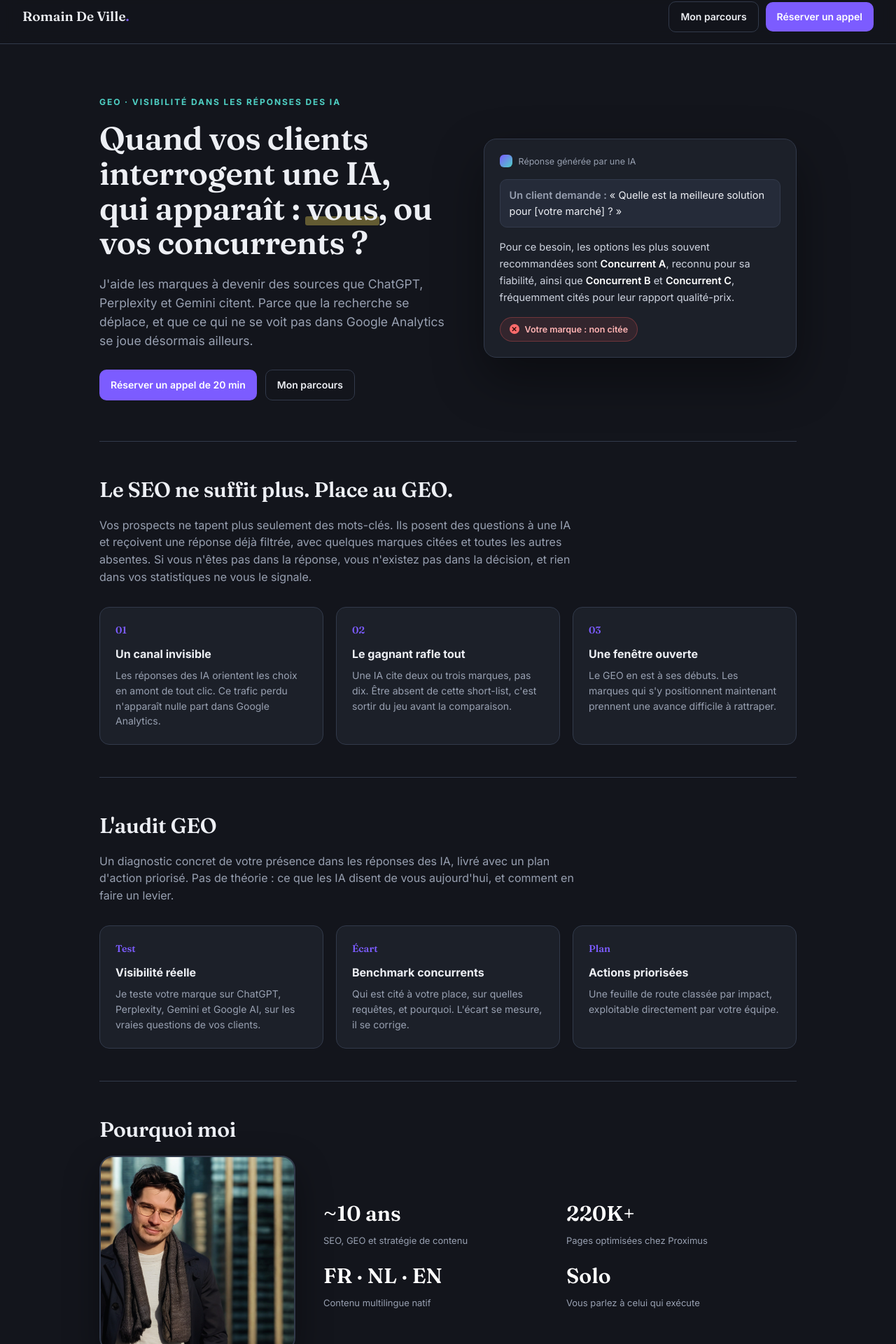
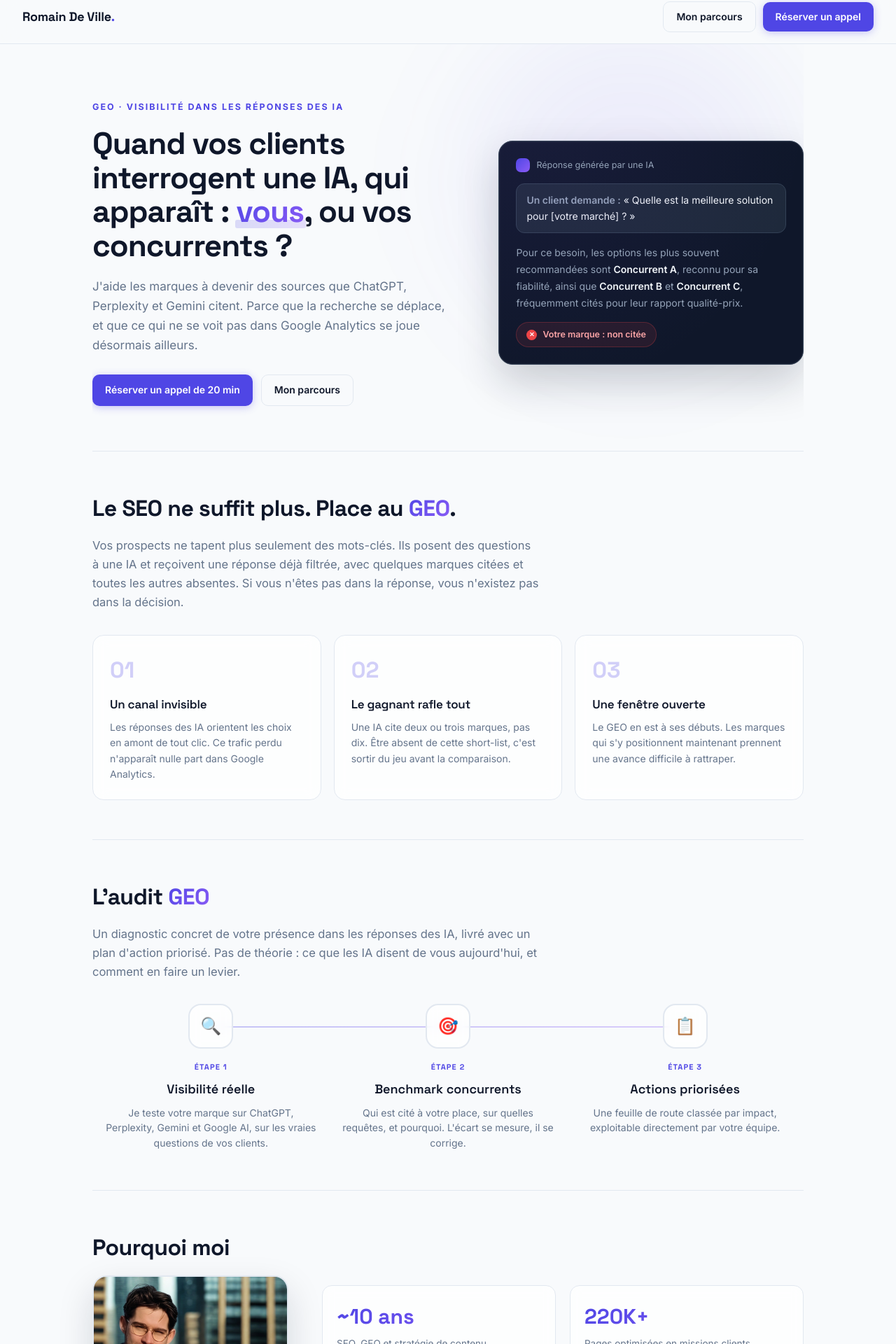
Before and after one commit to RomainDeVille/romaindeville.eu, a Next.js app: page / in a window 1280 px wide. Shown: the part 14-1934 px from the top of the page at 70% size. Built offline with nearby package versions, Linux system fonts and the light colour scheme; no server answers.

Commit message:
redesign: light theme, Space Grotesk, glassmorphism, timeline audit, gradient accents

```diff
--- a/src/app/globals.css
+++ b/src/app/globals.css
@@ -1,40 +1,39 @@
 :root {
-  --bg: #13151c;
-  --panel: #1c2029;
-  --panel2: #252b39;
-  --line: #323a4b;
-  --text: #edeff4;
-  --muted: #98a0b1;
-  --accent: #7c5cff;
-  --accent2: #4fd1c5;
-  --mark: #ffe45e;
-  --sans: "Inter", system-ui, -apple-system, Segoe UI, Roboto, sans-serif;
-  --serif: "Fraunces", Georgia, "Times New Roman", serif;
+  --bg: #F8FAFC;
+  --bg-dark: #0F172A;
+  --bg-dark2: #1E293B;
+  --panel: #FFFFFF;
+  --panel-glass: rgba(255, 255, 255, 0.72);
+  --line: #E2E8F0;
+  --line-dark: #334155;
+  --text: #0F172A;
+  --text-on-dark: #F1F5F9;
+  --muted: #64748B;
+  --muted-dark: #94A3B8;
+  --accent: #4F46E5;
+  --accent2: #8B5CF6;
+  --accent-glow: rgba(79, 70, 229, 0.15);
+  --danger: #EF4444;
+  --sans: "Inter", system-ui, -apple-system, sans-serif;
+  --heading: "Space Grotesk", system-ui, sans-serif;
 }
 
-* {
-  box-sizing: border-box;
-}
+* { box-sizing: border-box; }
 
-html,
-body {
-  margin: 0;
-  padding: 0;
-}
+html { scroll-behavior: smooth; }
+
+html, body { margin: 0; padding: 0; }
 
 body {
   background: var(--bg);
   color: var(--text);
   font-family: var(--sans);
-  font-size: 15px;
-  line-height: 1.55;
+  font-size: 15.5px;
+  line-height: 1.6;
   -webkit-font-smoothing: antialiased;
 }
 
-a {
-  color: inherit;
-  text-decoration: none;
-}
+a { color: inherit; text-decoration: none; }
 
 /* ===== NAV ===== */
 .nav {
@@ -45,36 +44,32 @@
   align-items: center;
   justify-content: space-between;
   padding: 16px 32px;
-  background: rgba(19, 21, 28, 0.82);
-  backdrop-filter: blur(10px);
+  background: rgba(248, 250, 252, 0.8);
+  backdrop-filter: blur(14px);
   border-bottom: 1px solid var(--line);
 }
 
 .nav .name {
-  font-family: var(--serif);
-  font-weight: 600;
-  font-size: 19px;
+  font-family: var(--heading);
+  font-weight: 700;
+  font-size: 18px;
+  letter-spacing: -0.3px;
 }
 
-.nav .name .dot {
-  color: var(--accent);
-}
+.nav .name .dot { color: var(--accent); }
 
-.nav .right {
-  display: flex;
-  gap: 10px;
-  align-items: center;
-}
+.nav .right { display: flex; gap: 10px; align-items: center; }
 
+/* ===== BUTTONS ===== */
 .btn {
   border: 0;
   border-radius: 10px;
-  padding: 10px 16px;
+  padding: 10px 18px;
   font-family: var(--sans);
   font-weight: 600;
   font-size: 14px;
   cursor: pointer;
-  transition: 0.15s;
+  transition: all 0.2s ease;
   display: inline-flex;
   align-items: center;
   gap: 7px;
@@ -84,10 +79,13 @@
 .btn-primary {
   background: var(--accent);
   color: #fff;
+  box-shadow: 0 2px 12px rgba(79, 70, 229, 0.3);
 }
 
 .btn-primary:hover {
-  background: #6a4af0;
+  background: #4338CA;
+  box-shadow: 0 4px 20px rgba(79, 70, 229, 0.45);
+  transform: translateY(-1px);
 }
 
 .btn-ghost {
@@ -98,40 +96,81 @@
 
 .btn-ghost:hover {
   border-color: var(--accent);
+  color: var(--accent);
+}
+
+/* Dark variant */
+.dark .btn-ghost {
+  color: var(--text-on-dark);
+  border-color: var(--line-dark);
+}
+
+.dark .btn-ghost:hover {
+  border-color: var(--accent2);
+  color: var(--accent2);
 }
 
 /* ===== LAYOUT ===== */
 .wrap {
-  max-width: 1060px;
+  max-width: 1080px;
   margin: 0 auto;
   padding: 0 32px;
 }
 
 /* ===== HERO ===== */
 .hero {
-  padding: 74px 0 58px;
+  position: relative;
+  padding: 80px 0 64px;
   display: grid;
-  grid-template-columns: 1.05fr 0.95fr;
-  gap: 54px;
+  grid-template-columns: 1.1fr 0.9fr;
+  gap: 48px;
   align-items: center;
+  overflow: hidden;
+}
+
+/* Gradient aura behind hero */
+.hero::before {
+  content: "";
+  position: absolute;
+  top: -120px;
+  right: -80px;
+  width: 600px;
+  height: 600px;
+  background: radial-gradient(circle, rgba(139, 92, 246, 0.1) 0%, rgba(79, 70, 229, 0.06) 40%, transparent 70%);
+  filter: blur(60px);
+  pointer-events: none;
+  animation: aura-drift 8s ease-in-out infinite alternate;
+}
+
+@keyframes aura-drift {
+  0% { transform: translate(0, 0) scale(1); }
+  100% { transform: translate(-30px, 20px) scale(1.05); }
 }
 
 .eyebrow {
-  font-size: 12px;
+  font-size: 12.5px;
   letter-spacing: 0.16em;
   text-transform: uppercase;
-  color: var(--accent2);
+  color: var(--accent);
   font-weight: 700;
   margin-bottom: 18px;
 }
 
 h1.title {
-  font-family: var(--serif);
-  font-weight: 600;
-  font-size: 46px;
-  line-height: 1.08;
+  font-family: var(--heading);
+  font-weight: 700;
+  font-size: 44px;
+  line-height: 1.1;
   margin: 0 0 20px;
-  letter-spacing: -0.5px;
+  letter-spacing: -1px;
+  color: var(--text);
+}
+
+.gradient-text {
+  background: linear-gradient(135deg, var(--accent), var(--accent2));
+  -webkit-background-clip: text;
+  -webkit-text-fill-color: transparent;
+  background-clip: text;
 }
 
 .mark {
@@ -145,9 +184,9 @@
   left: -2px;
   right: -2px;
   bottom: 4px;
-  height: 13px;
-  background: var(--mark);
-  opacity: 0.34;
+  height: 12px;
+  background: linear-gradient(90deg, var(--accent), var(--accent2));
+  opacity: 0.18;
   z-index: -1;
   border-radius: 3px;
   transform: scaleX(0);
@@ -156,16 +195,15 @@
 }
 
 @keyframes sweep {
-  to {
-    transform: scaleX(1);
-  }
+  to { transform: scaleX(1); }
 }
 
 .hero p.sub {
-  font-size: 17.5px;
+  font-size: 17px;
   color: var(--muted);
   max-width: 520px;
   margin: 0 0 28px;
+  line-height: 1.65;
 }
 
 .cta-row {
@@ -176,11 +214,25 @@
 
 /* ===== AI ANSWER MOCK ===== */
 .mock {
-  background: var(--panel);
-  border: 1px solid var(--line);
-  border-radius: 18px;
-  padding: 22px;
-  box-shadow: 0 30px 70px rgba(0, 0, 0, 0.4);
+  background: var(--bg-dark);
+  border: 1px solid var(--line-dark);
+  border-radius: 20px;
+  padding: 24px;
+  box-shadow: 0 25px 60px rgba(15, 23, 42, 0.2), 0 0 0 1px rgba(255, 255, 255, 0.05) inset;
+  position: relative;
+  overflow: hidden;
+}
+
+/* Subtle glow on mock */
+.mock::before {
+  content: "";
+  position: absolute;
+  top: -50%;
+  left: -50%;
+  width: 200%;
+  height: 200%;
+  background: radial-gradient(circle at 30% 20%, rgba(139, 92, 246, 0.08), transparent 50%);
+  pointer-events: none;
 }
 
 .mock .mhead {
@@ -188,55 +240,57 @@
   align-items: center;
   gap: 9px;
   font-size: 12.5px;
-  color: var(--muted);
+  color: var(--muted-dark);
   margin-bottom: 16px;
+  position: relative;
 }
 
 .mock .spark {
-  width: 18px;
-  height: 18px;
-  border-radius: 6px;
+  width: 20px;
+  height: 20px;
+  border-radius: 7px;
   background: linear-gradient(135deg, var(--accent), var(--accent2));
   display: inline-block;
 }
 
 .mock .q {
-  font-size: 14.5px;
-  color: var(--text);
-  background: var(--panel2);
-  border: 1px solid var(--line);
-  border-radius: 10px;
-  padding: 11px 13px;
+  font-size: 14px;
+  color: var(--text-on-dark);
+  background: var(--bg-dark2);
+  border: 1px solid var(--line-dark);
+  border-radius: 12px;
+  padding: 12px 14px;
   margin-bottom: 16px;
 }
 
 .mock .q b {
-  color: var(--muted);
+  color: var(--muted-dark);
   font-weight: 600;
 }
 
 .mock .a {
-  font-size: 14.5px;
-  line-height: 1.65;
-  color: #cfd4e0;
+  font-size: 14px;
+  line-height: 1.7;
+  color: var(--muted-dark);
+  position: relative;
 }
 
 .mock .a .cite {
-  position: relative;
-  color: #fff;
+  color: var(--text-on-dark);
   font-weight: 600;
   white-space: nowrap;
+  position: relative;
 }
 
 .mock .a .cite::after {
   content: "";
   position: absolute;
-  left: -2px;
-  right: -2px;
+  left: 0;
+  right: 0;
   bottom: 1px;
-  height: 9px;
-  background: var(--mark);
-  opacity: 0.32;
+  height: 8px;
+  background: linear-gradient(90deg, var(--accent), var(--accent2));
+  opacity: 0.25;
   z-index: -1;
   border-radius: 2px;
 }
@@ -248,46 +302,70 @@
   gap: 8px;
   font-size: 12.5px;
   font-weight: 600;
-  color: #ffb4b4;
-  background: rgba(255, 90, 90, 0.1);
-  border: 1px solid rgba(255, 90, 90, 0.3);
+  color: #FCA5A5;
+  background: rgba(239, 68, 68, 0.1);
+  border: 1px solid rgba(239, 68, 68, 0.25);
   border-radius: 999px;
-  padding: 7px 13px;
+  padding: 7px 14px;
+  animation: pulse-tag 2s ease-in-out infinite;
+}
+
+@keyframes pulse-tag {
+  0%, 100% { box-shadow: 0 0 0 0 rgba(239, 68, 68, 0); }
+  50% { box-shadow: 0 0 12px 2px rgba(239, 68, 68, 0.12); }
 }
 
 .mock .tag .x {
-  width: 14px;
-  height: 14px;
+  width: 15px;
+  height: 15px;
   border-radius: 50%;
-  background: #ff6b6b;
-  color: #2a0b0b;
+  background: var(--danger);
+  color: #fff;
   display: grid;
   place-items: center;
-  font-size: 10px;
+  font-size: 9px;
   font-weight: 800;
 }
 
 /* ===== SECTIONS ===== */
 section.block {
-  padding: 46px 0;
+  padding: 56px 0;
   border-top: 1px solid var(--line);
 }
 
+section.block.dark {
+  background: var(--bg-dark);
+  color: var(--text-on-dark);
+  border-top: none;
+  margin: 0 -9999px;
+  padding: 56px 9999px;
+}
+
 .block h2 {
-  font-family: var(--serif);
-  font-weight: 600;
-  font-size: 30px;
+  font-family: var(--heading);
+  font-weight: 700;
+  font-size: 32px;
   margin: 0 0 14px;
-  letter-spacing: -0.3px;
+  letter-spacing: -0.5px;
+}
+
+.block.dark h2 {
+  color: var(--text-on-dark);
 }
 
 .block .lead {
   color: var(--muted);
-  font-size: 16px;
-  max-width: 680px;
-  margin: 0 0 30px;
+  font-size: 16.5px;
+  max-width: 640px;
+  margin: 0 0 32px;
+  line-height: 1.65;
 }
 
+.block.dark .lead {
+  color: var(--muted-dark);
+}
+
+/* ===== CARDS ===== */
 .cards {
   display: grid;
   grid-template-columns: repeat(3, 1fr);
@@ -295,36 +373,151 @@
 }
 
 .card {
-  background: var(--panel);
+  background: var(--panel-glass);
+  backdrop-filter: blur(10px);
   border: 1px solid var(--line);
-  border-radius: 14px;
-  padding: 22px;
+  border-radius: 16px;
+  padding: 24px;
+  transition: all 0.25s ease;
+  position: relative;
+  overflow: hidden;
+}
+
+.card::before {
+  content: "";
+  position: absolute;
+  inset: 0;
+  border-radius: 16px;
+  padding: 1px;
+  background: linear-gradient(135deg, transparent, transparent);
+  -webkit-mask: linear-gradient(#fff 0 0) content-box, linear-gradient(#fff 0 0);
+  -webkit-mask-composite: xor;
+  mask-composite: exclude;
+  transition: background 0.3s ease;
+  pointer-events: none;
+}
+
+.card:hover {
+  transform: translateY(-3px);
+  box-shadow: 0 12px 32px rgba(79, 70, 229, 0.1);
+}
+
+.card:hover::before {
+  background: linear-gradient(135deg, var(--accent), var(--accent2));
 }
 
 .card .n {
-  font-family: var(--serif);
-  font-size: 14px;
+  font-family: var(--heading);
+  font-size: 32px;
+  font-weight: 700;
   color: var(--accent);
-  font-weight: 600;
+  opacity: 0.25;
   margin-bottom: 10px;
+  transition: opacity 0.25s;
+}
+
+.card:hover .n {
+  opacity: 0.6;
 }
 
 .card h3 {
-  font-size: 16px;
+  font-family: var(--heading);
+  font-size: 17px;
+  font-weight: 600;
   margin: 0 0 8px;
+  letter-spacing: -0.2px;
 }
 
 .card p {
   color: var(--muted);
   font-size: 14px;
   margin: 0;
+  line-height: 1.6;
 }
 
-/* ===== WHY GRID ===== */
+/* ===== AUDIT TIMELINE ===== */
+.timeline {
+  display: grid;
+  grid-template-columns: repeat(3, 1fr);
+  gap: 0;
+  position: relative;
+  margin-top: 8px;
+}
+
+.timeline::before {
+  content: "";
+  position: absolute;
+  top: 32px;
+  left: 16.66%;
+  right: 16.66%;
+  height: 2px;
+  background: linear-gradient(90deg, var(--accent), var(--accent2));
+  opacity: 0.3;
+}
+
+.step {
+  text-align: center;
+  padding: 0 16px;
+  position: relative;
+}
+
+.step-dot {
+  width: 64px;
+  height: 64px;
+  border-radius: 18px;
+  background: var(--panel-glass);
+  backdrop-filter: blur(8px);
+  border: 2px solid var(--line);
+  display: flex;
+  align-items: center;
+  justify-content: center;
+  margin: 0 auto 18px;
+  font-size: 24px;
+  transition: all 0.3s ease;
+  position: relative;
+  z-index: 2;
+}
+
+.step:hover .step-dot {
+  border-color: var(--accent);
+  box-shadow: 0 0 24px var(--accent-glow);
+  transform: scale(1.05);
+}
+
+.step-label {
+  font-family: var(--heading);
+  font-size: 11px;
+  font-weight: 700;
+  letter-spacing: 0.1em;
+  text-transform: uppercase;
+  color: var(--accent);
+  margin-bottom: 8px;
+}
+
+.step h3 {
+  font-family: var(--heading);
+  font-size: 18px;
+  font-weight: 600;
+  margin: 0 0 8px;
+}
+
+.step p {
+  color: var(--muted);
+  font-size: 14px;
+  margin: 0;
+  line-height: 1.55;
+}
+
+/* Arrow between steps */
+.step-arrow {
+  display: none;
+}
+
+/* ===== FACTS / STATS ===== */
 .why-grid {
   display: grid;
   grid-template-columns: auto 1fr;
-  gap: 40px;
+  gap: 48px;
   align-items: center;
   margin-top: 8px;
 }
@@ -339,26 +532,48 @@
   border-radius: 20px;
   object-fit: cover;
   border: 2px solid var(--line);
-  box-shadow: 0 20px 50px rgba(0, 0, 0, 0.4);
+  box-shadow: 0 20px 50px rgba(15, 23, 42, 0.15);
+  transition: all 0.3s ease;
 }
 
-/* ===== FACTS ===== */
+.portrait:hover {
+  box-shadow: 0 24px 60px rgba(79, 70, 229, 0.15);
+  transform: scale(1.02);
+}
+
 .facts {
   display: grid;
   grid-template-columns: repeat(2, 1fr);
-  gap: 18px;
+  gap: 20px;
+}
+
+.fact {
+  background: var(--panel-glass);
+  backdrop-filter: blur(8px);
+  border: 1px solid var(--line);
+  border-radius: 14px;
+  padding: 20px;
+  transition: all 0.25s ease;
+}
+
+.fact:hover {
+  border-color: var(--accent);
+  box-shadow: 0 8px 24px var(--accent-glow);
 }
 
 .fact .v {
-  font-family: var(--serif);
+  font-family: var(--heading);
   font-size: 30px;
-  color: #fff;
-  font-weight: 600;
+  font-weight: 700;
+  background: linear-gradient(135deg, var(--accent), var(--accent2));
+  -webkit-background-clip: text;
+  -webkit-text-fill-color: transparent;
+  background-clip: text;
 }
 
 .fact .k {
   color: var(--muted);
-  font-size: 13px;
+  font-size: 13.5px;
   margin-top: 4px;
 }
 
@@ -366,7 +581,7 @@
 .clients-row {
   display: flex;
   flex-wrap: wrap;
-  gap: 14px;
+  gap: 12px;
   margin-top: 12px;
 }
 
@@ -374,30 +589,63 @@
   background: var(--panel);
   border: 1px solid var(--line);
   border-radius: 999px;
-  padding: 10px 18px;
+  padding: 10px 20px;
   font-size: 14px;
   font-weight: 500;
-  color: var(--text);
+  color: var(--muted);
+  transition: all 0.25s ease;
+}
+
+.client-tag:hover {
+  color: var(--accent);
+  border-color: var(--accent);
+  box-shadow: 0 4px 16px var(--accent-glow);
 }
 
 /* ===== CLOSER ===== */
 .closer {
+  background: var(--bg-dark);
+  color: var(--text-on-dark);
   text-align: center;
-  padding: 64px 0;
+  padding: 72px 32px;
+  margin: 0 calc(-50vw + 50%);
+  position: relative;
+  overflow: hidden;
+}
+
+.closer::before {
+  content: "";
+  position: absolute;
+  top: 50%;
+  left: 50%;
+  transform: translate(-50%, -50%);
+  width: 500px;
+  height: 500px;
+  background: radial-gradient(circle, rgba(139, 92, 246, 0.12), transparent 60%);
+  filter: blur(60px);
+  pointer-events: none;
 }
 
 .closer h2 {
-  font-size: 34px;
+  font-family: var(--heading);
+  font-size: 36px;
+  font-weight: 700;
   margin-bottom: 14px;
-  font-family: var(--serif);
-  font-weight: 600;
+  letter-spacing: -0.5px;
+  position: relative;
 }
 
 .closer p {
-  color: var(--muted);
-  max-width: 560px;
-  margin: 0 auto 26px;
-  font-size: 16px;
+  color: var(--muted-dark);
+  max-width: 520px;
+  margin: 0 auto 28px;
+  font-size: 16.5px;
+  line-height: 1.65;
+  position: relative;
+}
+
+.closer .btn-primary {
+  position: relative;
 }
 
 /* ===== FOOTER ===== */
@@ -410,27 +658,22 @@
 }
 
 footer.foot a {
-  color: var(--accent2);
-  transition: 0.15s;
+  color: var(--accent);
+  transition: 0.2s;
 }
 
 footer.foot a:hover {
-  color: var(--accent);
+  color: var(--accent2);
 }
 
-.foot-links {
-  margin-top: 8px;
-}
+.foot-links { margin-top: 8px; }
 
-.foot-sep {
-  margin: 0 6px;
-  opacity: 0.5;
-}
+.foot-sep { margin: 0 6px; opacity: 0.4; }
 
 .foot-copy {
   margin-top: 12px;
   font-size: 12px;
-  opacity: 0.6;
+  opacity: 0.5;
 }
 
 /* ===== PARCOURS ===== */
@@ -438,16 +681,14 @@
   padding: 64px 0 14px;
 }
 
-.phead .eyebrow {
-  margin-bottom: 14px;
-}
+.phead .eyebrow { margin-bottom: 14px; }
 
 .phead h1 {
-  font-family: var(--serif);
-  font-weight: 600;
+  font-family: var(--heading);
+  font-weight: 700;
   font-size: 40px;
   margin: 0 0 16px;
-  letter-spacing: -0.4px;
+  letter-spacing: -0.5px;
 }
 
 .phead p {
@@ -455,6 +696,7 @@
   font-size: 17px;
   max-width: 620px;
   margin: 0;
+  line-height: 1.65;
 }
 
 .psec {
@@ -463,10 +705,11 @@
 }
 
 .psec h2 {
+  font-family: var(--heading);
   font-size: 12px;
   letter-spacing: 0.14em;
   text-transform: uppercase;
-  color: var(--accent2);
+  color: var(--accent);
   font-weight: 700;
   margin: 0 0 24px;
 }
@@ -477,6 +720,11 @@
   padding-left: 24px;
   border-left: 2px solid var(--line);
   margin-bottom: 26px;
+  transition: border-color 0.25s;
+}
+
+.exp:hover {
+  border-left-color: var(--accent);
 }
 
 .exp::before {
@@ -488,7 +736,12 @@
   height: 12px;
   border-radius: 50%;
   background: var(--accent);
-  border: 2px solid var(--bg);
+  border: 3px solid var(--bg);
+  transition: box-shadow 0.25s;
+}
+
+.exp:hover::before {
+  box-shadow: 0 0 12px var(--accent-glow);
 }
 
 .exp .top {
@@ -500,7 +753,7 @@
 }
 
 .exp .co {
-  font-family: var(--serif);
+  font-family: var(--heading);
   font-size: 19px;
   color: var(--text);
   font-weight: 600;
@@ -513,7 +766,7 @@
 }
 
 .exp .ro {
-  color: var(--accent2);
+  color: var(--accent);
   font-size: 14px;
   font-weight: 600;
   margin: 3px 0 4px;
@@ -543,7 +796,7 @@
   color: var(--muted);
   font-size: 14px;
   margin-bottom: 6px;
-  line-height: 1.5;
+  line-height: 1.55;
 }
 
 .exp li::before {
@@ -555,12 +808,11 @@
   height: 6px;
   border-radius: 2px;
   background: var(--accent);
+  opacity: 0.5;
 }
 
 /* Skills chips */
-.skill-group {
-  margin-bottom: 22px;
-}
+.skill-group { margin-bottom: 22px; }
 
 .skill-group-name {
   font-size: 13px;
@@ -582,6 +834,12 @@
   padding: 8px 14px;
   font-size: 13.5px;
   color: var(--text);
+  transition: all 0.2s;
+}
+
+.chip:hover {
+  border-color: var(--accent);
+  color: var(--accent);
 }
 
 /* Languages */
@@ -594,16 +852,20 @@
 .lang {
   background: var(--panel);
   border: 1px solid var(--line);
-  border-radius: 12px;
-  padding: 16px;
+  border-radius: 14px;
+  padding: 18px;
+  transition: all 0.25s;
 }
 
-.lang .ln {
-  font-weight: 600;
+.lang:hover {
+  border-color: var(--accent);
+  box-shadow: 0 4px 16px var(--accent-glow);
 }
 
+.lang .ln { font-weight: 600; }
+
 .lang .ll {
-  color: var(--accent2);
+  color: var(--accent);
   font-size: 13px;
   margin-top: 4px;
 }
@@ -615,6 +877,11 @@
   border-radius: 14px;
   padding: 18px 20px;
   margin-bottom: 12px;
+  transition: all 0.25s;
+}
+
+.edu:hover {
+  border-color: var(--accent);
 }
 
 .edu .ed {
@@ -629,7 +896,7 @@
 }
 
 .edu .ep {
-  color: var(--accent2);
+  color: var(--accent);
   font-size: 12.5px;
   margin-top: 4px;
 }
@@ -646,10 +913,16 @@
   border: 1px solid var(--line);
   border-radius: 14px;
   padding: 20px;
+  transition: all 0.25s;
+}
+
+.proj .p:hover {
+  border-color: var(--accent);
+  box-shadow: 0 8px 24px var(--accent-glow);
 }
 
 .proj .p .pn {
-  font-family: var(--serif);
+  font-family: var(--heading);
   font-size: 17px;
   font-weight: 600;
   margin-bottom: 8px;
@@ -668,13 +941,20 @@
     padding: 46px 0;
   }
 
-  h1.title {
-    font-size: 34px;
+  h1.title { font-size: 32px; }
+
+  .cards { grid-template-columns: 1fr; }
+
+  .timeline {
+    grid-template-columns: 1fr;
+    gap: 28px;
   }
 
-  .cards {
-    grid-template-columns: 1fr;
-  }
+  .timeline::before { display: none; }
+
+  .step { text-align: left; padding: 0; display: grid; grid-template-columns: auto 1fr; gap: 16px; align-items: start; }
+  .step-dot { margin: 0; width: 52px; height: 52px; font-size: 20px; }
+  .step-content {}
 
   .why-grid {
     grid-template-columns: 1fr;
@@ -682,40 +962,19 @@
     text-align: center;
   }
 
-  .portrait {
-    width: 180px;
-    height: 180px;
-  }
+  .portrait { width: 180px; height: 180px; }
 
-  .facts {
-    grid-template-columns: 1fr 1fr;
-  }
+  .facts { grid-template-columns: 1fr 1fr; }
 
-  .nav {
-    padding: 14px 18px;
-  }
+  .nav { padding: 14px 18px; }
+  .wrap { padding: 0 18px; }
 
-  .wrap {
-    padding: 0 18px;
-  }
+  .phead h1 { font-size: 30px; }
+  .langs { grid-template-columns: 1fr 1fr; }
+  .proj { grid-template-columns: 1fr; }
 
-  .phead h1 {
-    font-size: 30px;
-  }
+  .closer { padding: 56px 18px; margin: 0 -18px; }
+  .closer h2 { font-size: 28px; }
 
-  .langs {
-    grid-template-columns: 1fr 1fr;
-  }
-
-  .proj {
-    grid-template-columns: 1fr;
-  }
-
-  .clients-row {
-    gap: 10px;
-  }
-
-  footer.foot {
-    padding: 26px 18px;
-  }
+  footer.foot { padding: 26px 18px; }
 }
--- a/src/app/layout.tsx
+++ b/src/app/layout.tsx
@@ -75,7 +75,7 @@
           crossOrigin="anonymous"
         />
         <link
-          href="https://fonts.googleapis.com/css2?family=Fraunces:opsz,wght@9..144,500;9..144,600&family=Inter:wght@400;500;600;700&display=swap"
+          href="https://fonts.googleapis.com/css2?family=Space+Grotesk:wght@500;600;700&family=Inter:wght@400;500;600;700&display=swap"
           rel="stylesheet"
         />
         <script
--- a/src/app/page.tsx
+++ b/src/app/page.tsx
@@ -13,7 +13,7 @@
           </div>
           <h1 className="title">
             Quand vos clients interrogent une IA, qui apparaît :{" "}
-            <span className="mark">vous</span>, ou vos
+            <span className="mark gradient-text">vous</span>, ou vos
             concurrents&nbsp;?
           </h1>
           <p className="sub">
@@ -62,13 +62,13 @@
 
       {/* ===== SEO NE SUFFIT PLUS ===== */}
       <section className="block">
-        <h2>Le SEO ne suffit plus. Place au GEO.</h2>
+        <h2>Le SEO ne suffit plus. Place au <span className="gradient-text">GEO</span>.</h2>
         <p className="lead">
           Vos prospects ne tapent plus seulement des mots-clés. Ils posent des
           questions à une IA et reçoivent une réponse déjà filtrée, avec
           quelques marques citées et toutes les autres absentes. Si vous
           n&apos;êtes pas dans la réponse, vous n&apos;existez pas dans la
-          décision, et rien dans vos statistiques ne vous le signale.
+          décision.
         </p>
         <div className="cards">
           <div className="card">
@@ -98,38 +98,47 @@
         </div>
       </section>
 
-      {/* ===== AUDIT GEO ===== */}
+      {/* ===== AUDIT GEO — TIMELINE ===== */}
       <section className="block" id="offre">
-        <h2>L&apos;audit GEO</h2>
+        <h2>L&apos;audit <span className="gradient-text">GEO</span></h2>
         <p className="lead">
           Un diagnostic concret de votre présence dans les réponses des IA,
           livré avec un plan d&apos;action priorisé. Pas de théorie : ce que les
           IA disent de vous aujourd&apos;hui, et comment en faire un levier.
         </p>
-        <div className="cards">
-          <div className="card">
-            <div className="n">Test</div>
+        <div className="timeline">
+          <div className="step">
+            <div className="step-dot">🔍</div>
+            <div className="step-content">
+              <div className="step-label">Étape 1</div>
               <h3>Visibilité réelle</h3>
               <p>
                 Je teste votre marque sur ChatGPT, Perplexity, Gemini et Google
                 AI, sur les vraies questions de vos clients.
               </p>
             </div>
-          <div className="card">
-            <div className="n">Écart</div>
+          </div>
+          <div className="step">
+            <div className="step-dot">🎯</div>
+            <div className="step-content">
+              <div className="step-label">Étape 2</div>
               <h3>Benchmark concurrents</h3>
               <p>
                 Qui est cité à votre place, sur quelles requêtes, et pourquoi.
                 L&apos;écart se mesure, il se corrige.
               </p>
             </div>
-          <div className="card">
-            <div className="n">Plan</div>
+          </div>
+          <div className="step">
+            <div className="step-dot">📋</div>
+            <div className="step-content">
+              <div className="step-label">Étape 3</div>
               <h3>Actions priorisées</h3>
               <p>
                 Une feuille de route classée par impact, exploitable directement
                 par votre équipe.
               </p>
+            </div>
           </div>
         </div>
       </section>
@@ -155,7 +164,7 @@
             </div>
             <div className="fact">
               <div className="v">220K+</div>
-              <div className="k">Pages optimisées chez Proximus</div>
+              <div className="k">Pages optimisées en missions clients</div>
             </div>
             <div className="fact">
               <div className="v">FR · NL · EN</div>
```
Lines whose indentation alone changed are shown as unchanged.
